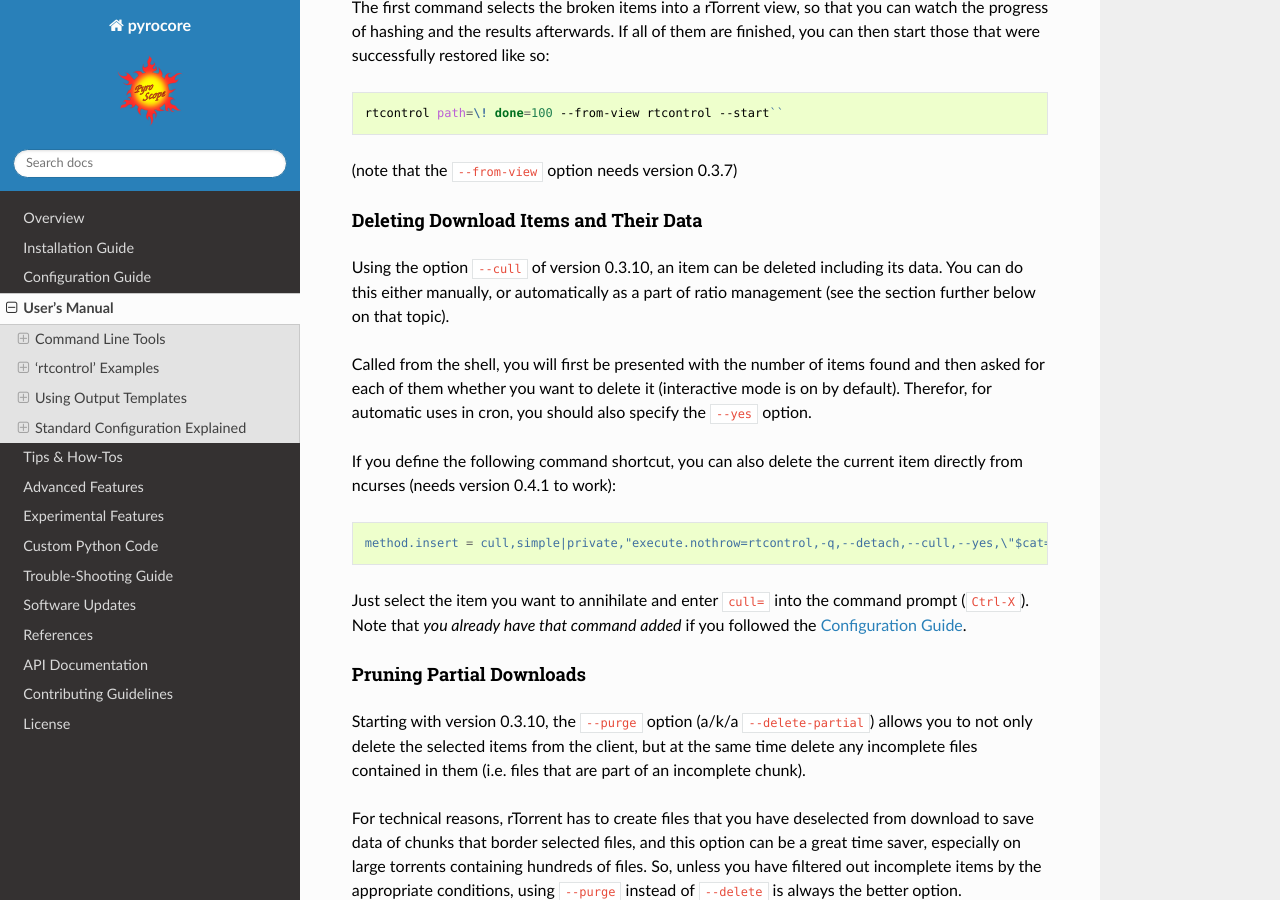
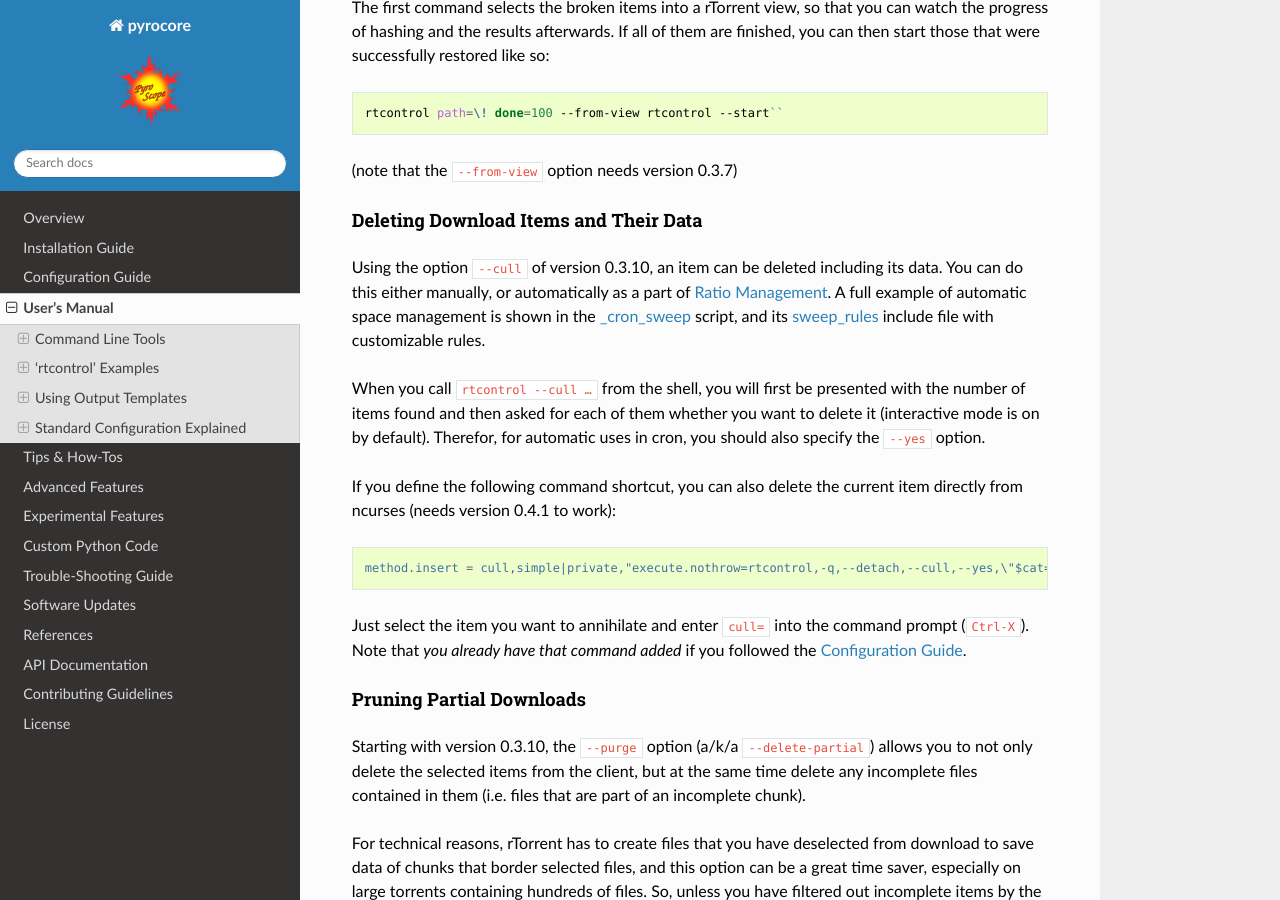
Before and after one commit to pyroscope/pyrocore, a Sphinx documentation site: the page built from docs/usage.rst, in a window 1280 px wide and 900 px high, scrolled down 16517 px. Built offline with Sphinx 7.4.7 and the Read the Docs theme 2.0.0, drawn with Linux system fonts in a browser that asks for light colours.

Commit message:
docs: mention p-m-b sweep scripts

```diff
--- a/docs/usage-rtcontrol.rst
+++ b/docs/usage-rtcontrol.rst
@@ -323,12 +323,14 @@ Deleting Download Items and Their Data
 
 Using the option ``--cull`` of version 0.3.10, an item can be deleted
 including its data. You can do this either manually, or automatically as
-a part of ratio management (see the section further below on that
-topic).
+a part of :ref:`ratio-management`.
+A full example of automatic space management is shown in the `_cron_sweep`_ script,
+and its `sweep_rules`_ include file with customizable rules.
 
-Called from the shell, you will first be presented with the number of
-items found and then asked for each of them whether you want to delete
-it (interactive mode is on by default). Therefor, for automatic uses in
+When you call ``rtcontrol --cull …`` from the shell,
+you will first be presented with the number of items found
+and then asked for each of them whether you want to delete it
+(interactive mode is on by default). Therefor, for automatic uses in
 cron, you should also specify the ``--yes`` option.
 
 If you define the following command shortcut, you can also delete the
@@ -341,6 +343,9 @@ current item directly from ncurses (needs version 0.4.1 to work):
 Just select the item you want to annihilate and enter ``cull=`` into the
 command prompt (``Ctrl-X``).
 Note that *you already have that command added* if you followed the :doc:`setup`.
+
+.. _`_cron_sweep`: https://github.com/pyroscope/pimp-my-box/blob/master/roles/pyroscope-cli/files/bin/_cron_sweep
+.. _`sweep_rules`: https://github.com/pyroscope/pimp-my-box/blob/master/roles/pyroscope-cli/files/etc/sweep_rules
 
 
 Pruning Partial Downloads
@@ -447,6 +452,8 @@ new path. Example:
     cd ~/rtorrent/done/2010-09/tv/avi
     rtmv foo.avi bar.avi
 
+
+.. _ratio-management:
 
 Ratio Management
 """"""""""""""""
```
